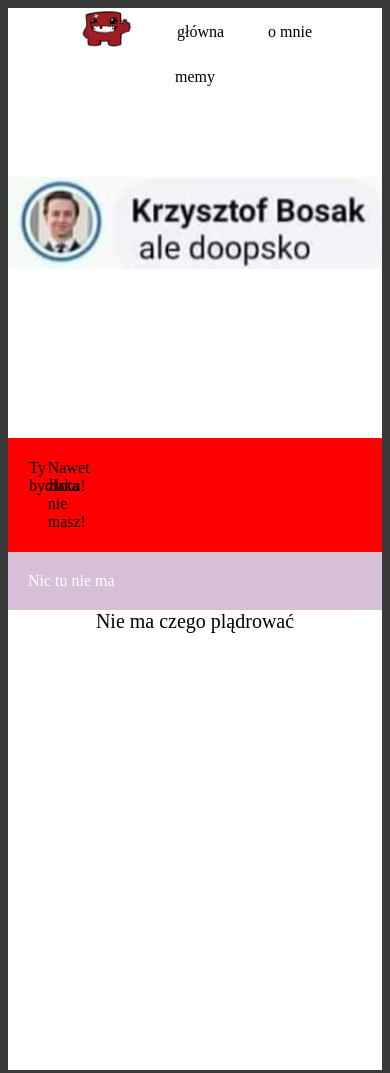
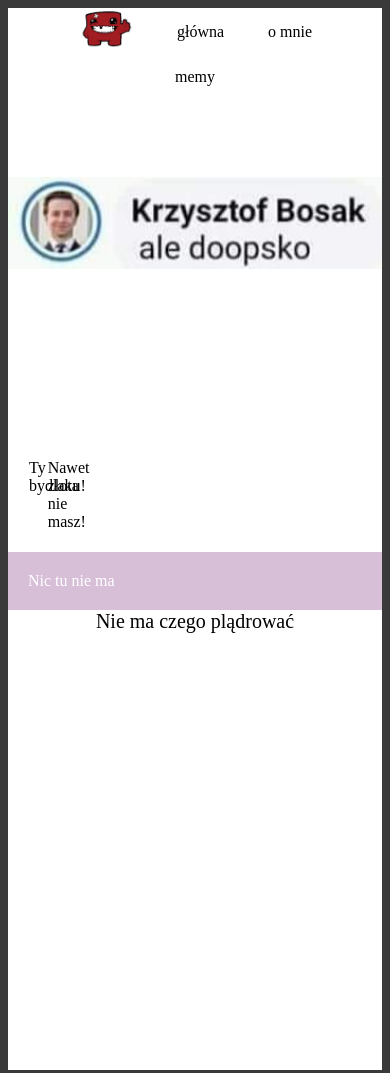
Before and after one commit to jakubtar/website, a plain HTML site: page index.html in a window 390 px wide. Drawn offline with Linux system fonts and the light colour scheme.

Commit message:
no media screen

```diff
--- a/styles.css
+++ b/styles.css
@@ -120,8 +120,3 @@ footer div.right {
   background-image: url(images/memer.gif);
   color: pink;
 }
-
-@media screen and (max-width: 400px) {
-    .features {
-        background: red;
-}
```
